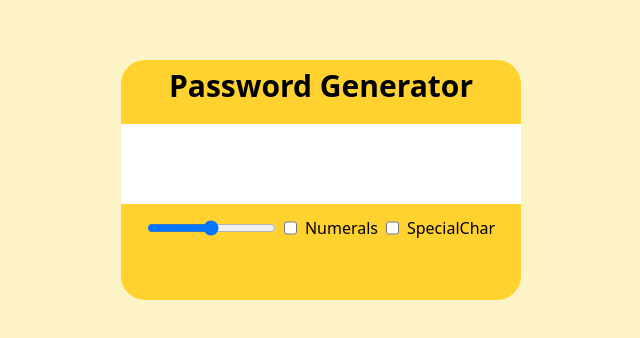
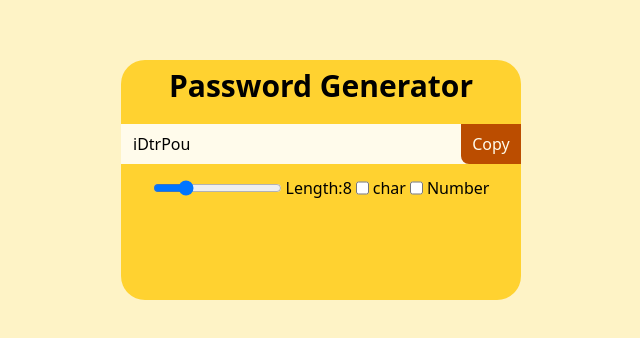
Before and after one commit to Siddharth-732/Tiny_React, a React (Vite) app in the folder PasswordGenerator/: page / in a window 1280 px wide. Shown: the part 220-558 px from the top of the page, without its empty margins (319-959 px from the left). Built offline with nearby package versions, Linux system fonts and the light colour scheme.

Commit message:
project functional

```diff
--- a/PasswordGenerator/src/App.jsx
+++ b/PasswordGenerator/src/App.jsx
@@ -1,13 +1,29 @@
-import { useState , useCallback} from "react";
+import { useState, useCallback, useEffect } from "react";
 import reactLogo from "./assets/react.svg";
 import viteLogo from "/vite.svg";
 import "./App.css";
 
 function App() {
-  const [count, setCount] = useState(8);
+  const [length, setlength] = useState(8);
   const [NumberAllowed, setNumberAllowed] = useState(false);
   const [CharAllowed, setCharAllowed] = useState(false);
   const [Password, setPassword] = useState("");
+
+  const passwordGenerator = useCallback(() => {
+    let pass = "";
+    let str = "ABCDEFGHIJKLMNOPQRSTUVWXYZabcdefhijklmnopqrstuvwxyz";
+
+    if (NumberAllowed) str += "1234567890";
+    if (CharAllowed) str += "@#$%^&*";
+
+    for (let i = 0; i < length; i++) {
+      let char = Math.floor(Math.random() * str.length + 1);
+      pass += str.charAt(char);
+    }
+    setPassword(pass);
+  }, [length, NumberAllowed, CharAllowed,setPassword]);
+
+  useEffect(()=>{passwordGenerator()},[length, NumberAllowed, CharAllowed, passwordGenerator])
 
   return (
     <>
@@ -17,13 +33,45 @@ function App() {
             <div className="m-2 px-2 text-3xl">
               <h1 className="font-bold">Password Generator</h1>
             </div>
-            <div className="h-20 w-full bg-white"></div>
-            <div className="flex gap-2">
-              <input type="range" />
-              <input type="checkbox" />
-              <font>Numerals</font>
-              <input type="checkbox" />
-              <font>SpecialChar</font>
+            <div className="h-10 w-full bg-amber-50 flex justify-between">
+              <input
+                className="px-3"
+                type="text"
+                value={Password}
+                placeholder="Password"
+                readOnly
+              />
+              <button className="h-10 w-15 bg-amber-700 rounded-bl-lg text-amber-50">
+                Copy
+              </button>
+            </div>
+            <div className="flex gap-1">
+              <input
+                type="range"
+                min={6}
+                max={15}
+                value={length}
+                className="cursor-pointer"
+                onChange={(e) => {
+                  setlength(e.target.value);
+                }}
+              />
+              <label>Length:{length}</label>
+              <input
+                type="checkbox"
+                defaultChecked={CharAllowed}
+                onChange={() => {
+                  setCharAllowed((prev) => !prev);
+                }}
+              />
+              <label>char</label>
+              <input
+                type="checkbox"
+                defaultChecked={NumberAllowed}
+                onChange={() => {
+                  setNumberAllowed((prev) => !prev);
+                }}/>
+              <label>Number</label>
             </div>
           </div>
         </div>
```
